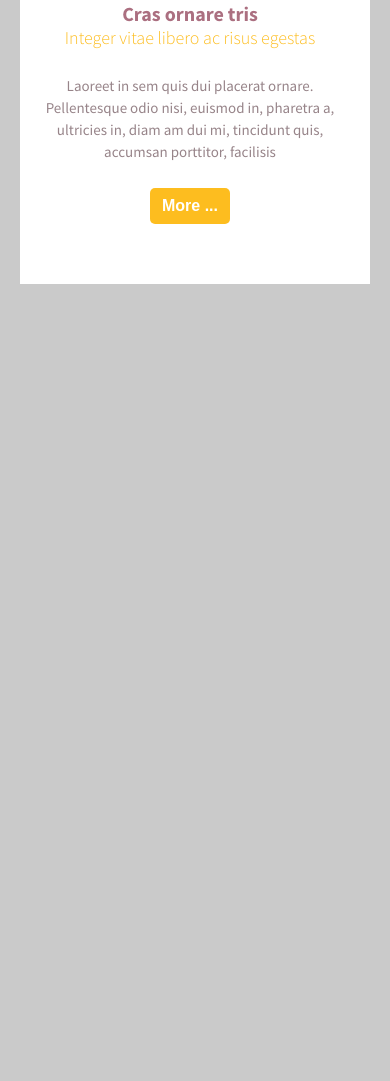
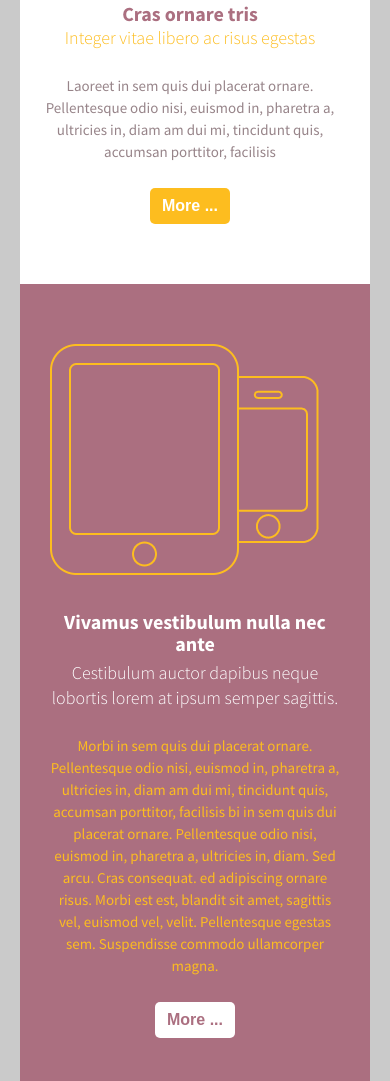
Before and after one commit to inspirrrada/Joremipsum.app, a plain HTML site: page index.html in a window 390 px wide. Shown: the part 1784-2865 px from the top of the page. Before the commit the page ends 2163 px from the top, so only its background shows below. Drawn offline with Linux system fonts and the light colour scheme.

Commit message:
screen-4

```diff
--- a/index.html
+++ b/index.html
@@ -47,7 +47,7 @@
 			</div>
 		</div>
 		<div class="screen-3">
-			<div class="screen-3-block block-margin clearfix">
+			<div class="screen-3-block block-margin">
 				<div class="block-img">
 					<img src="img/icon_rocket.png" alt="Rocket">
 				</div>
@@ -70,6 +70,17 @@
 				</div>
 			</div>
 		</div>
+		<div class="screen-4">
+			<div class="screen4-block-img">
+				<img src="img/icon_tablets.png" alt="Tablets">
+			</div>
+			<div class="screen4-block-txt">
+				<h2>Vivamus vestibulum nulla nec ante</h2>
+				<h3>Cestibulum auctor dapibus neque lobortis lorem at ipsum semper sagittis.</h3>
+				<p>Morbi in sem quis dui placerat ornare. Pellentesque odio nisi, euismod in, pharetra a, ultricies in, diam am dui mi, tincidunt quis, accumsan porttitor, facilisis bi in sem quis dui placerat ornare. Pellentesque odio nisi, euismod in, pharetra a, ultricies in, diam. Sed arcu. Cras consequat. ed adipiscing ornare risus. Morbi est est, blandit sit amet, sagittis vel, euismod vel, velit. Pellentesque egestas sem. Suspendisse commodo ullamcorper magna.</p>
+				<button>More ...</button>
+			</div>
+		</div>
 	</main>
 	<footer></footer>
 </div>
--- a/sass/styles.sass
+++ b/sass/styles.sass
@@ -174,9 +174,59 @@ body
       cursor: pointer
       background-color: #d5a01c
 
-//@media (max-width: 1200px)
-//  .main-screen
-//    background-position-x: 0
+.screen-4
+  background-color: #ab6f80
+  padding: 60px 70px 60px 60px
+
+.screen4-block-img
+  float: left
+  width: 275px
+
+.screen4-block-txt
+  margin-left: 335px
+  h2
+    font-size: 24px
+    font-weight: bold
+    color: #fff
+    margin-bottom: 5px
+  h3
+    font-size: 20px
+    font-weight: 300
+    color: #fff
+    margin-bottom: 25px
+    line-height: 25px
+  p
+    font-size: 15px
+    line-height: 22px
+    color: #fdbd1f
+    margin-bottom: 25px
+  button
+    background-color: #fff
+    border-radius: 5px
+    border: none
+    padding: 7px 0
+    width: 80px
+    color: #ab6f80
+    font-size: 16px
+    line-height: 22px
+    font-weight: bold
+    text-align: center
+    &:hover
+      cursor: pointer
+      background-color: #e6e4e4
+
+
+
+
+
+
+@media (max-width: 900px)
+  .screen-4
+    padding: 60px 30px 60px 30px
+
+  .screen4-block-txt
+    margin-left: 330px
+
 
 @media (max-width: 800px)
   .main-menu
@@ -190,6 +240,15 @@ body
     .block-margin
       border-right: none
       border-bottom:  1px solid #e2e2df
+
+  .screen4-block-img
+    float: none
+    margin: 0 auto 30px auto
+    width: auto
+
+  .screen4-block-txt
+    margin-left: 0
+    text-align: center
 
 
 @media (max-width: 600px)
@@ -229,6 +288,12 @@ body
     h3
       font-size: 18px
 
+  .screen4-block-txt
+    h2
+      font-size: 20px
+    h3
+      font-size: 18px
+
 @media (max-width: 400px)
   .main-menu
     flex-direction: column
@@ -253,3 +318,6 @@ body
   .block-txt
     margin-left: 0
     text-align: center
+
+  .screen4
+    padding: 60px 20px 60px 20px
```
Also changed, not shown: css/styles.css, 1 other file.
